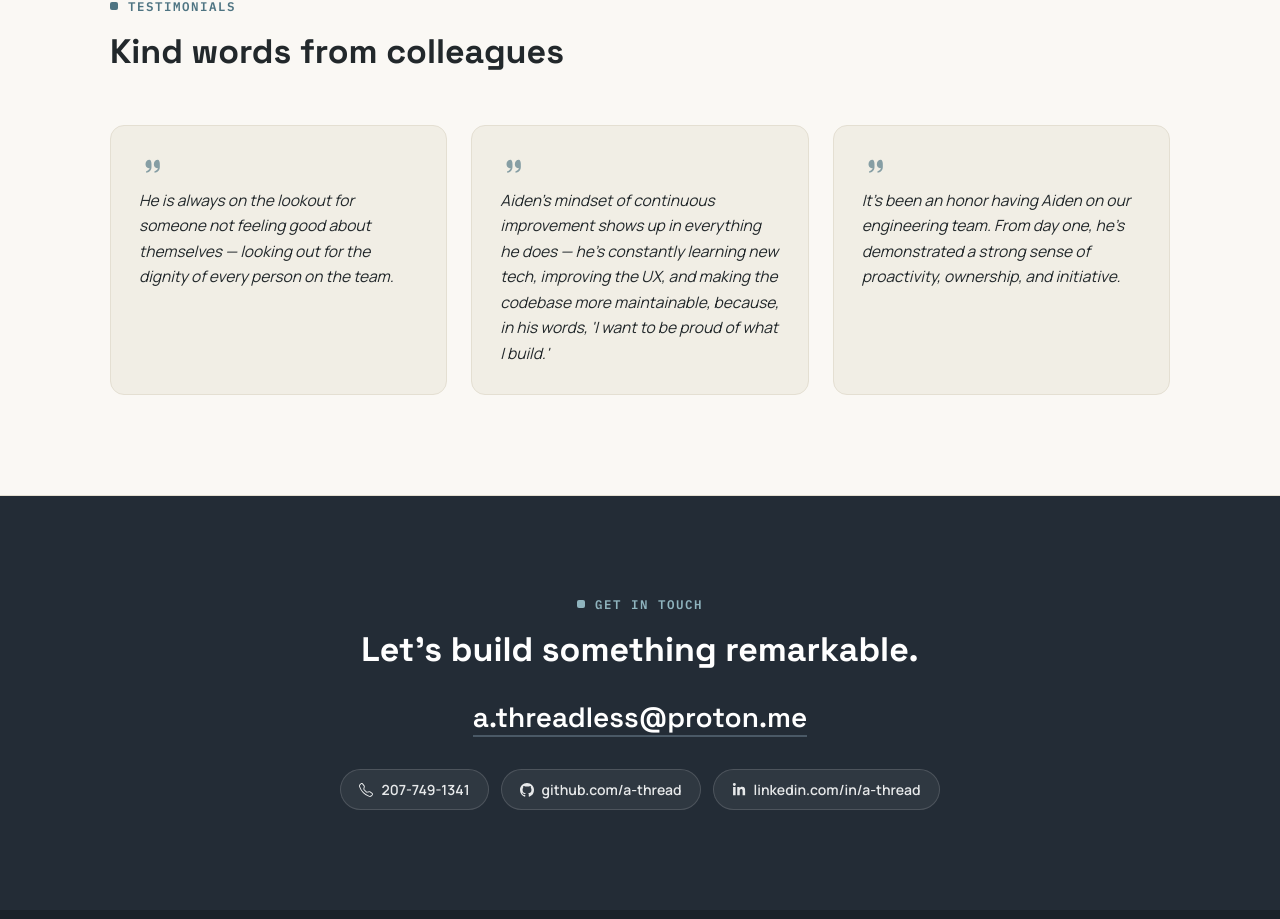
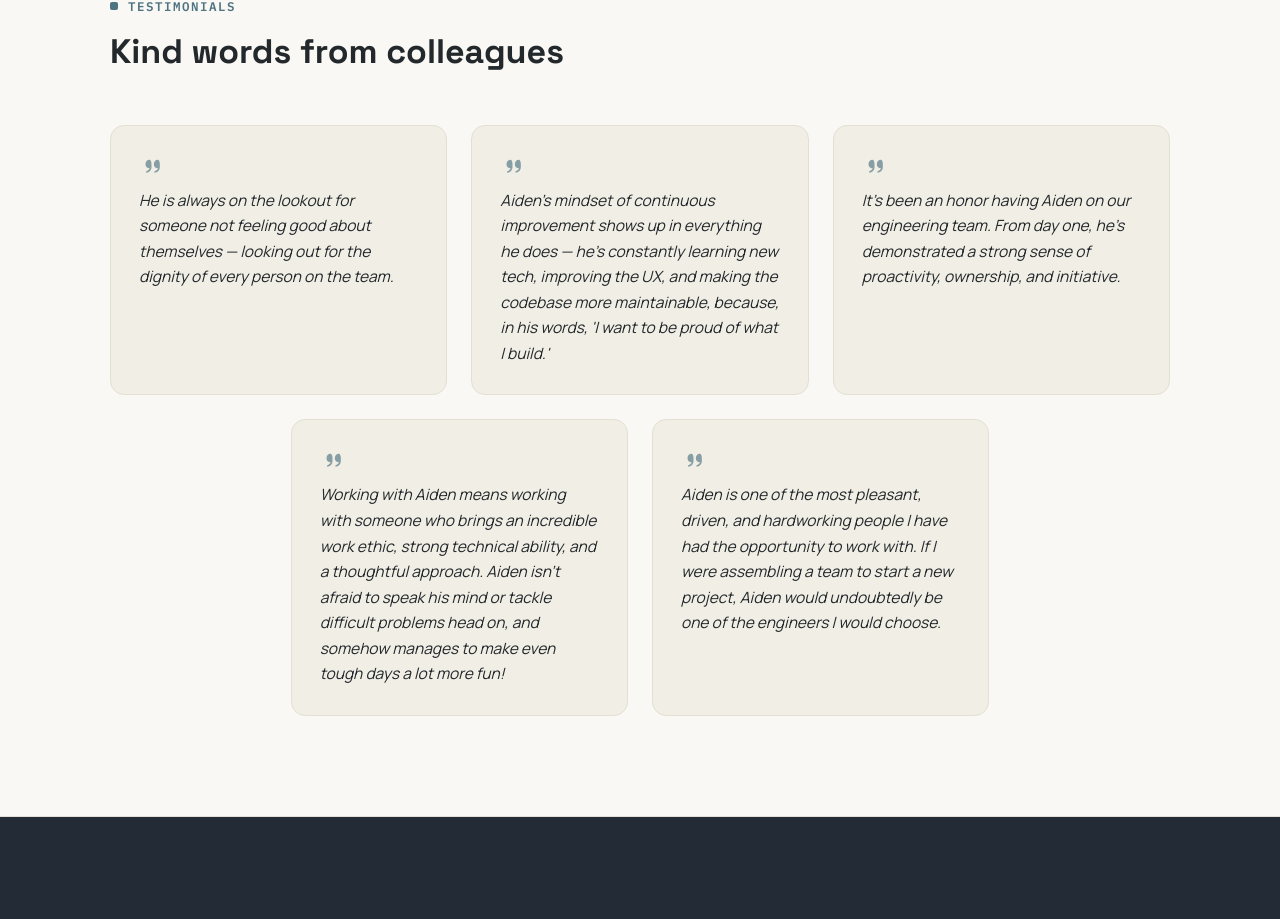
Before and after one commit to a-thread/my-portfolio, a React (Vite) app: page /#/ in a window 1280 px wide. Shown: the part 3116-4035 px from the top of the page. Built offline with nearby package versions, Linux system fonts and the light colour scheme.

Commit message:
fix: adding most quotes and updating to wrap for odd numbers

```diff
--- a/src/components/Feedback/style.scss
+++ b/src/components/Feedback/style.scss
@@ -7,12 +7,12 @@
   }
 
   .grid {
-    display: grid;
-    grid-template-columns: 1fr;
+    display: flex;
+    flex-wrap: wrap;
+    justify-content: center;
     gap: 20px;
 
     @media screen and (min-width: 900px) {
-      grid-template-columns: repeat(3, 1fr);
       gap: 24px;
     }
   }
@@ -22,6 +22,12 @@
     border: 1px solid var(--border);
     border-radius: 14px;
     padding: 28px;
+    flex: 1 1 100%;
+
+    @media screen and (min-width: 900px) {
+      flex: 0 1 calc(33.333% - 16px);
+      max-width: calc(33.333% - 16px);
+    }
 
     p {
       font-size: 15.5px;
--- a/src/shared/data/testimonials.ts
+++ b/src/shared/data/testimonials.ts
@@ -2,4 +2,6 @@ export const testimonials: string[] = [
   "He is always on the lookout for someone not feeling good about themselves — looking out for the dignity of every person on the team.",
   "Aiden's mindset of continuous improvement shows up in everything he does — he's constantly learning new tech, improving the UX, and making the codebase more maintainable, because, in his words, 'I want to be proud of what I build.'",
   "It's been an honor having Aiden on our engineering team. From day one, he's demonstrated a strong sense of proactivity, ownership, and initiative.",
+  "Working with Aiden means working with someone who brings an incredible work ethic, strong technical ability, and a thoughtful approach. Aiden isn't afraid to speak his mind or tackle difficult problems head on, and somehow manages to make even tough days a lot more fun!",
+  "Aiden is one of the most pleasant, driven, and hardworking people I have had the opportunity to work with. If I were assembling a team to start a new project, Aiden would undoubtedly be one of the engineers I would choose.",
 ];
```
